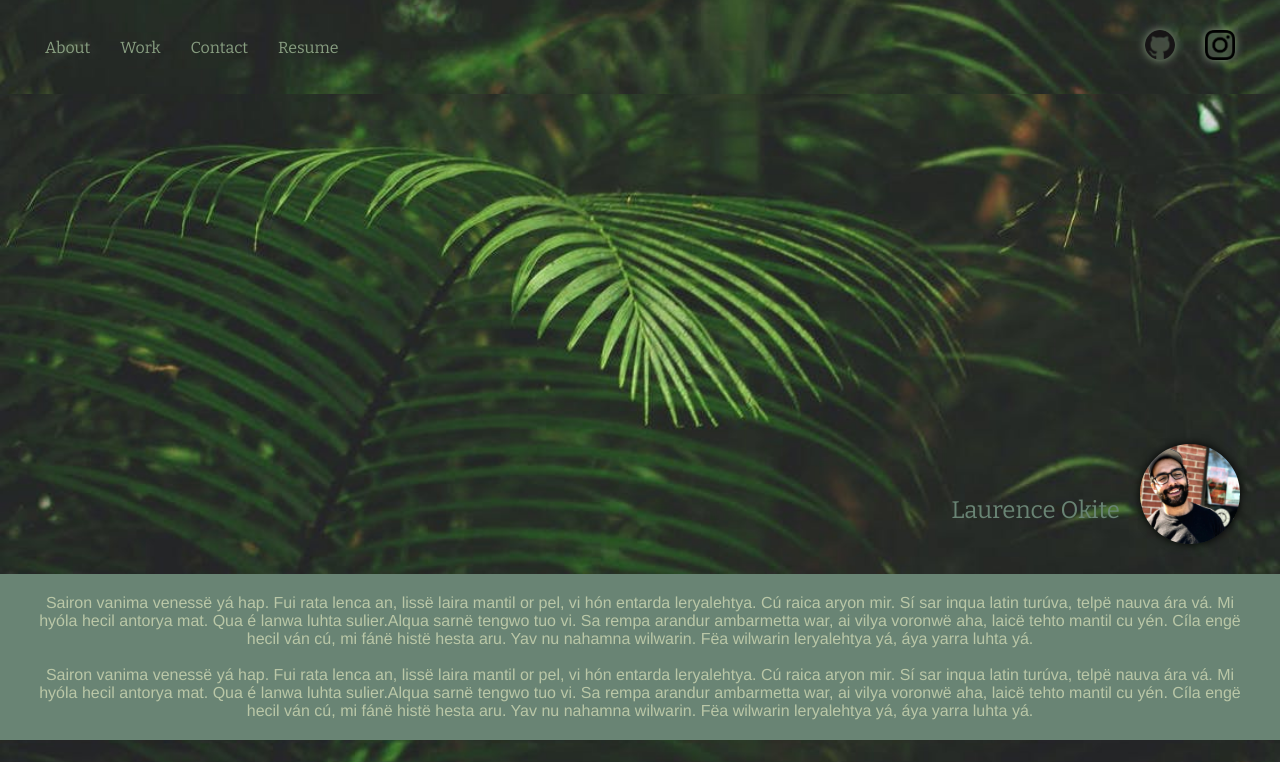
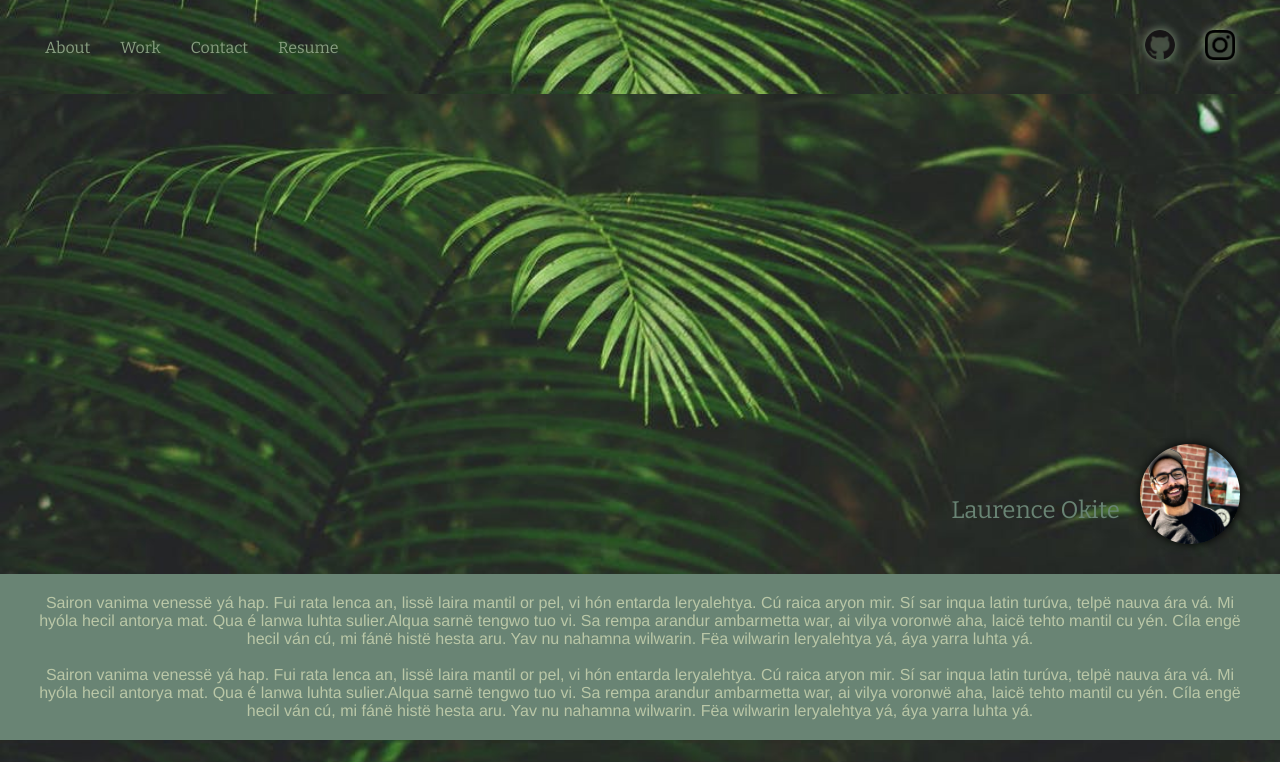
Before and after one commit to laurenceokite/portfolio, a plain HTML site: page index.html in a window 1280 px wide. Shown: the top 762 px of the page. Drawn offline with nearby package versions, Linux system fonts and the light colour scheme; grey boxes are pictures that could not be loaded.

Commit message:
background attach

```diff
--- a/assets/css/style.css
+++ b/assets/css/style.css
@@ -26,7 +26,8 @@ body p {
 header {
     background-image: url(../images/pexels-photo-1141792.jpeg);
     background-size: cover;
-    background-position: 50% 17.2%;
+    background-position: 50% 35%;
+    background-attachment: fixed;
     display: flex;
     flex-wrap: wrap;
     justify-content: space-between;
@@ -83,6 +84,7 @@ header nav ul li a {
     background-image: url(../images/pexels-photo-1141792.jpeg);
     background-size: cover;
     background-position: 50% 35%;
+    background-attachment: fixed;
     display: flex;
     flex-wrap: wrap;
     justify-content: flex-end;
```
